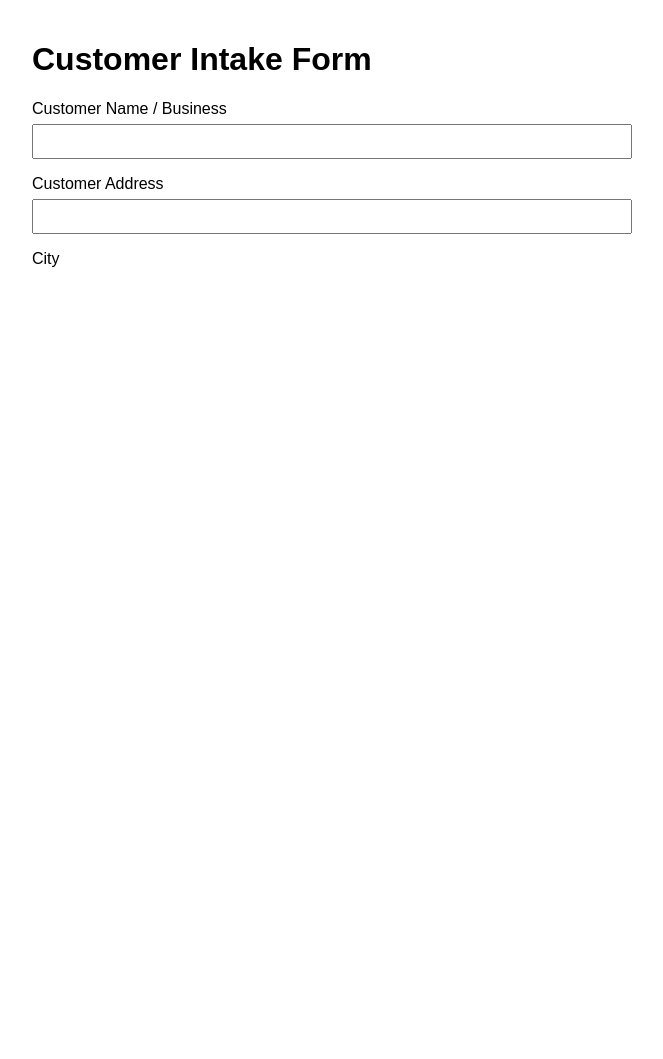
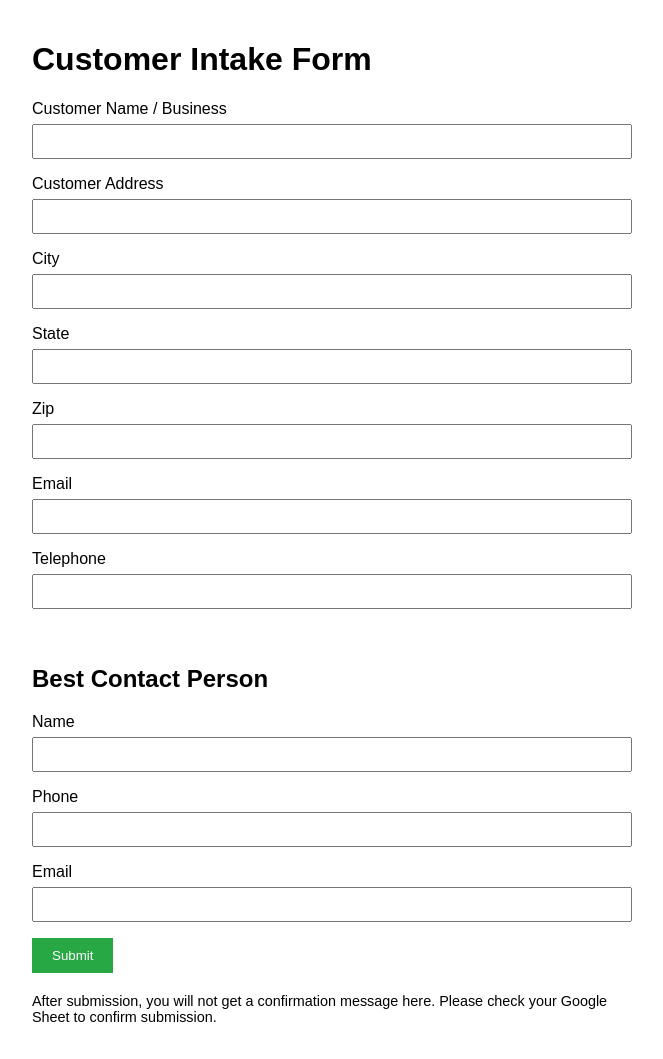
Before and after one commit to bcparnet/customer-form, a plain HTML site: page index.html in a window 1280 px wide. Shown: the whole page, without its empty margins (308-971 px from the left). Before the commit the page ends 800 px from the top, so only its background shows below. Drawn offline with Linux system fonts and the light colour scheme.

Commit message:
Update index.html

```diff
--- a/index.html
+++ b/index.html
@@ -33,7 +33,7 @@
   <h1>Customer Intake Form</h1>
 
   <!-- ✅ Replace this URL with YOUR Google Apps Script Web App URL -->
-  <form action="https://script.google.com/macros/s/YOUR_SCRIPT_ID/exec" method="POST">
+  <form action="https://script.google.com/macros/s/AKfycbzcIssUfApXffxP7QmEGVwR_kmznko1OYNY_YbA2ntZTjuuARARjqm8JRWuugPVegsb4g/exec" method="POST">
     <label>Customer Name / Business</label>
     <input type="text" name="customerName" required>
 
@@ -41,4 +41,36 @@
     <input type="text" name="address" required>
 
     <label>City</label>
-    <input t
+    <input type="text" name="city" required>
+
+    <label>State</label>
+    <input type="text" name="state" required>
+
+    <label>Zip</label>
+    <input type="text" name="zip" required>
+
+    <label>Email</label>
+    <input type="email" name="email" required>
+
+    <label>Telephone</label>
+    <input type="tel" name="phone">
+
+    <h2>Best Contact Person</h2>
+
+    <label>Name</label>
+    <input type="text" name="contactPerson">
+
+    <label>Phone</label>
+    <input type="tel" name="contactPhone">
+
+    <label>Email</label>
+    <input type="email" name="contactEmail">
+
+    <button type="submit">Submit</button>
+  </form>
+
+  <p style="margin-top:20px; font-size: 0.9em;">
+    After submission, you will not get a confirmation message here. Please check your Google Sheet to confirm submission.
+  </p>
+</body>
+</html>
```
